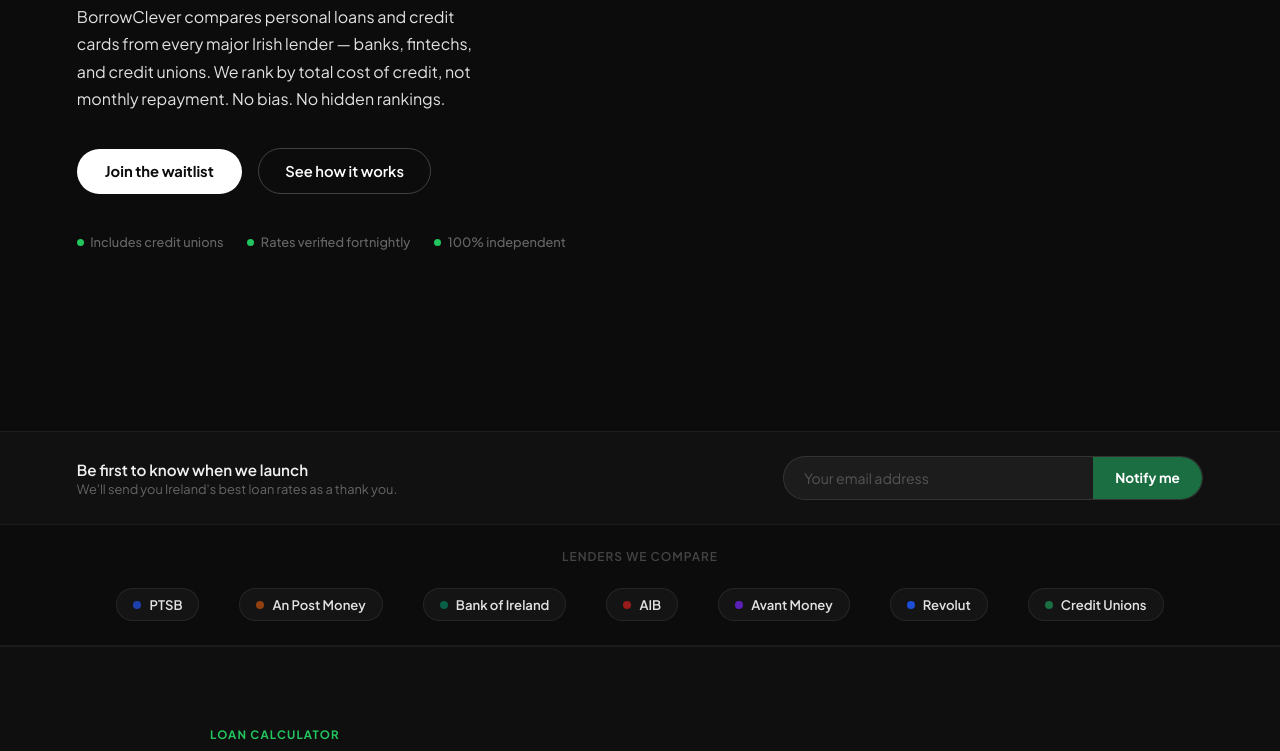
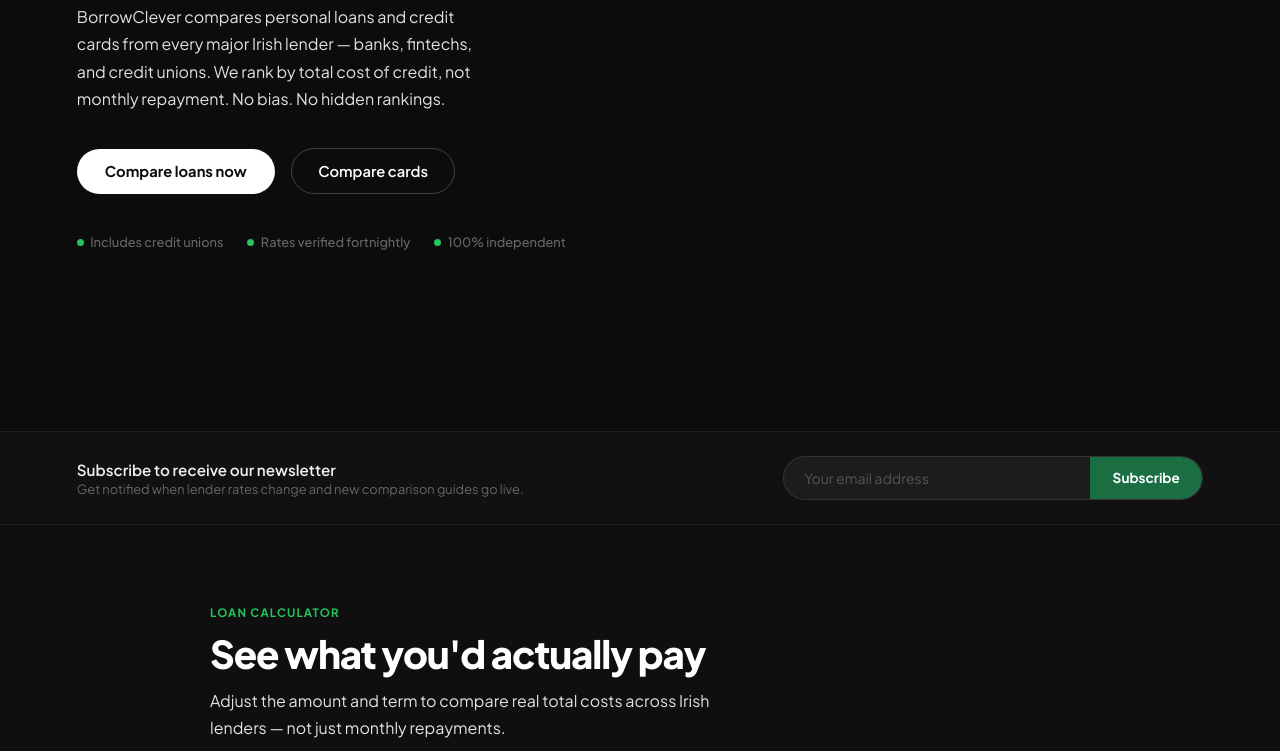
Before and after one commit to BorrowBetterdotie/borrowclever, a website: page index.html in a window 1280 px wide. Shown: the part 369-1120 px from the top of the page. Drawn offline with Linux system fonts and the light colour scheme.

Commit message:
Take homepage live, remove lenders bar, and fix page-header/citation polish
- index.html: replace waitlist/coming-soon copy with live-product CTAs
  and nav (hero buttons link to /loans.html and /cards.html, nav
  "Join waitlist" -> "Newsletter"), repurpose the email signup as a
  newsletter subscribe block, and remove the redundant "Lenders we
  compare" pill bar (markup, nav links, and CSS).
- loans.html / cards.html: override the page-header background to
  black on these two pages so they match the homepage's dark theme
  instead of the shared green site.css default.
- index.html: cite the ESRI source behind the "Irish borrowers are
  overpaying" claim with a linked, visible citation.

```diff
--- a/index.html
+++ b/index.html
@@ -308,51 +308,6 @@
   color: #1a6e42;
 }
 
-/* ── LOGOS BAR ── */
-.logos-bar {
-  padding: 1.5rem 6%;
-  border-top: 1px solid #eef0f3;
-  border-bottom: 1px solid #eef0f3;
-}
-
-.logos-label {
-  font-size: 0.75rem;
-  font-weight: 600;
-  letter-spacing: 0.08em;
-  text-transform: uppercase;
-  color: #a0aec0;
-  text-align: center;
-  margin-bottom: 1.5rem;
-}
-
-.logos-row {
-  display: flex;
-  align-items: center;
-  justify-content: center;
-  gap: 2.5rem;
-  flex-wrap: wrap;
-}
-
-.lender-pill {
-  display: flex;
-  align-items: center;
-  gap: 0.5rem;
-  background: #f8fafc;
-  border: 1px solid #eef0f3;
-  border-radius: 100px;
-  padding: 0.45rem 1rem;
-  font-size: 0.82rem;
-  font-weight: 600;
-  color: #4a5568;
-}
-
-.lender-pill-dot {
-  width: 8px;
-  height: 8px;
-  border-radius: 50%;
-  flex-shrink: 0;
-}
-
 /* ── FEATURES ── */
 .features {
   padding: 5rem 6%;
@@ -469,6 +424,8 @@
 .stats-left .features-eyebrow { color: #4ade80; }
 .stats-left h2 { color: white; margin-bottom: 1rem; }
 .stats-left p { color: rgba(255,255,255,0.65); font-size: 0.95rem; line-height: 1.7; }
+.stats-left p a { color: #4ade80; text-decoration: underline; }
+.stats-left p a:hover { color: #86efac; }
 
 .stats-grid {
   display: grid;
@@ -714,7 +671,6 @@
   .stats-inner { grid-template-columns: 1fr; gap: 2.5rem; }
   .calc-controls { grid-template-columns: 1fr; }
   .cr-costs { min-width: auto; }
-  .logos-row { gap: 1rem; }
   .email-section { flex-direction: column; align-items: flex-start; }
   .brevo-form-wrapper { max-width: 100%; width: 100%; }
   .brevo-success { max-width: 100%; }
@@ -825,11 +781,6 @@
 .brevo-custom-form input[type="email"]::placeholder { color: #555; }
 .brevo-success { background: rgba(34,197,94,0.08); border-color: rgba(34,197,94,0.25); color: #22c55e; }
 
-/* Logos bar */
-.logos-bar { border-top: 1px solid rgba(255,255,255,0.06); border-bottom: 1px solid rgba(255,255,255,0.06); }
-.logos-label { color: #444; }
-.lender-pill { background: #141414; border-color: rgba(255,255,255,0.08); color: rgba(255,255,255,0.88); }
-
 /* Calculator */
 .calculator { background: #0f0f0f; border-top: 1px solid rgba(255,255,255,0.06); border-bottom: 1px solid rgba(255,255,255,0.06); }
 .calc-inner h2 { color: #ffffff !important; }
@@ -898,8 +849,7 @@
     <li><a href="cards.html">Compare cards</a></li>
     <li><a href="methodology.html">How we compare</a></li>
     <li><a href="#features">How it works</a></li>
-    <li><a href="#lenders">Lenders</a></li>
-    <li><a href="#signup" class="nav-cta">Join waitlist</a></li>
+    <li><a href="#signup" class="nav-cta">Newsletter</a></li>
   </ul>
   <button class="nav-hamburger" id="hamburger" aria-label="Open menu">
     <span></span><span></span><span></span>
@@ -912,8 +862,7 @@
   <a href="cards.html">Compare cards</a>
   <a href="methodology.html">How we compare</a>
   <a href="#features">How it works</a>
-  <a href="#lenders">Lenders</a>
-  <a href="#signup" class="mobile-cta">Join waitlist</a>
+  <a href="#signup" class="mobile-cta">Newsletter</a>
 </div>
 <nav class="seg-nav" aria-label="Compare loans or cards">
   <a href="loans.html" class="seg-item">Loans</a>
@@ -929,8 +878,8 @@
     <p class="hero-sub">BorrowClever compares personal loans and credit cards from every major Irish lender — banks, fintechs, and credit unions. We rank by total cost of credit, not monthly repayment. No bias. No hidden rankings.</p>
 
     <div class="btn-group">
-      <a href="#signup" class="btn-primary">Join the waitlist</a>
-      <a href="#calculator" class="btn-secondary">See how it works</a>
+      <a href="loans.html" class="btn-primary">Compare loans now</a>
+      <a href="cards.html" class="btn-secondary">Compare cards</a>
     </div>
 
     <div class="trust-row">
@@ -964,31 +913,17 @@
 <!-- EMAIL SIGNUP BAR -->
 <div class="email-section" id="signup">
   <div>
-    <div class="email-label">Be first to know when we launch</div>
-    <div class="email-sublabel">We'll send you Ireland's best loan rates as a thank you.</div>
+    <div class="email-label">Subscribe to receive our newsletter</div>
+    <div class="email-sublabel">Get notified when lender rates change and new comparison guides go live.</div>
   </div>
   <div class="brevo-form-wrapper">
     <form id="brevo-email-form" class="brevo-custom-form" novalidate>
       <input type="email" name="EMAIL" placeholder="Your email address" required autocomplete="email">
       <input type="text" name="email_address_check" value="" style="display:none;" aria-hidden="true">
       <input type="hidden" name="locale" value="en">
-      <button type="submit">Notify me</button>
+      <button type="submit">Subscribe</button>
     </form>
-    <div class="brevo-success" id="brevo-success">&#10003; You're on the list — we'll be in touch!</div>
-  </div>
-</div>
-
-<!-- LENDERS BAR -->
-<div class="logos-bar" id="lenders">
-  <div class="logos-label">Lenders we compare</div>
-  <div class="logos-row">
-    <div class="lender-pill"><div class="lender-pill-dot" style="background:#1e40af;"></div>PTSB</div>
-    <div class="lender-pill"><div class="lender-pill-dot" style="background:#92400e;"></div>An Post Money</div>
-    <div class="lender-pill"><div class="lender-pill-dot" style="background:#065f46;"></div>Bank of Ireland</div>
-    <div class="lender-pill"><div class="lender-pill-dot" style="background:#991b1b;"></div>AIB</div>
-    <div class="lender-pill"><div class="lender-pill-dot" style="background:#5b21b6;"></div>Avant Money</div>
-    <div class="lender-pill"><div class="lender-pill-dot" style="background:#1d4ed8;"></div>Revolut</div>
-    <div class="lender-pill"><div class="lender-pill-dot" style="background:#1a6e42;"></div>Credit Unions</div>
+    <div class="brevo-success" id="brevo-success">&#10003; You're subscribed — we'll be in touch</div>
   </div>
 </div>
 
@@ -1069,7 +1004,7 @@
     <div class="stats-left">
       <div class="features-eyebrow">The problem we're solving</div>
       <h2>Irish borrowers are overpaying</h2>
-      <p>The ESRI found that Irish consumers routinely make bad loan decisions by focusing on monthly repayments. Banks design their marketing around this tendency. Meanwhile, over three million credit union members are invisible to every major comparison site.</p>
+      <p><a href="https://www.esri.ie/publications/an-experimental-investigation-of-personal-loan-choices" target="_blank" rel="noopener noreferrer">The ESRI found</a> that Irish consumers routinely make bad loan decisions by focusing on monthly repayments. Banks design their marketing around this tendency. Meanwhile, over three million credit union members are invisible to every major comparison site.</p>
     </div>
     <div class="stats-grid">
       <div class="stat-box">
```
Also changed, not shown: cards.html (+1 -0 lines), loans.html (+1 -0 lines).
